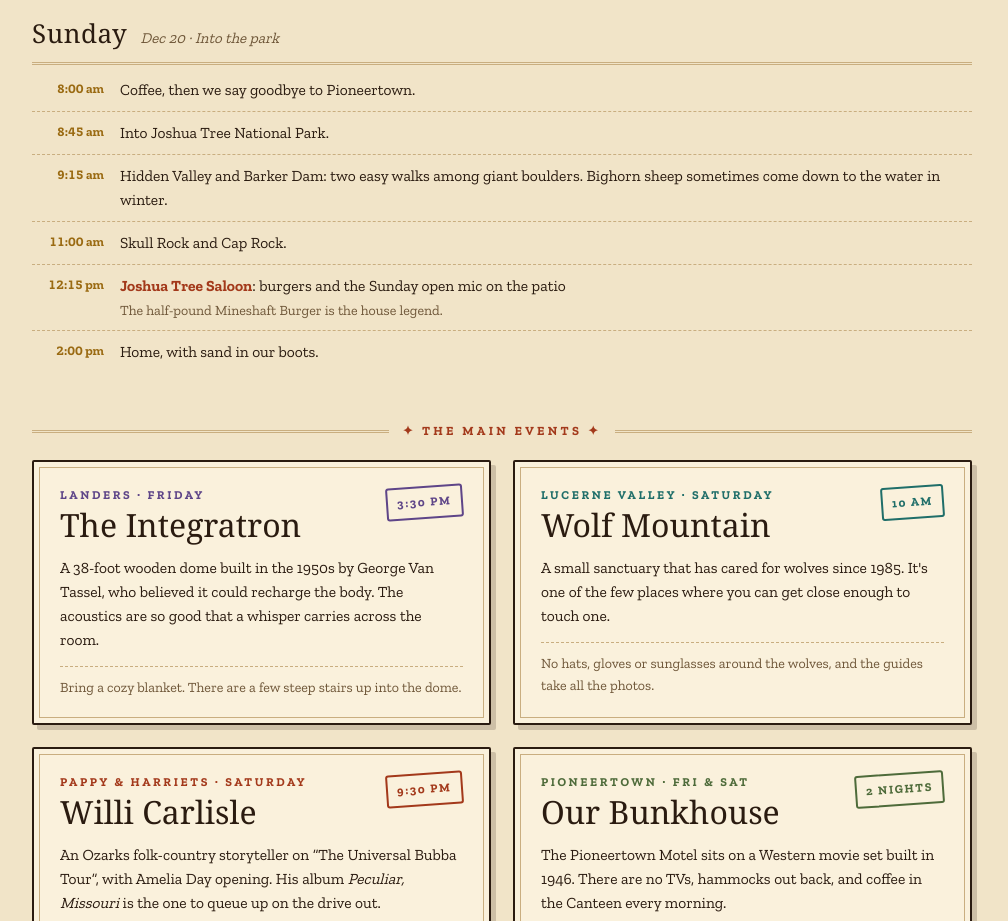
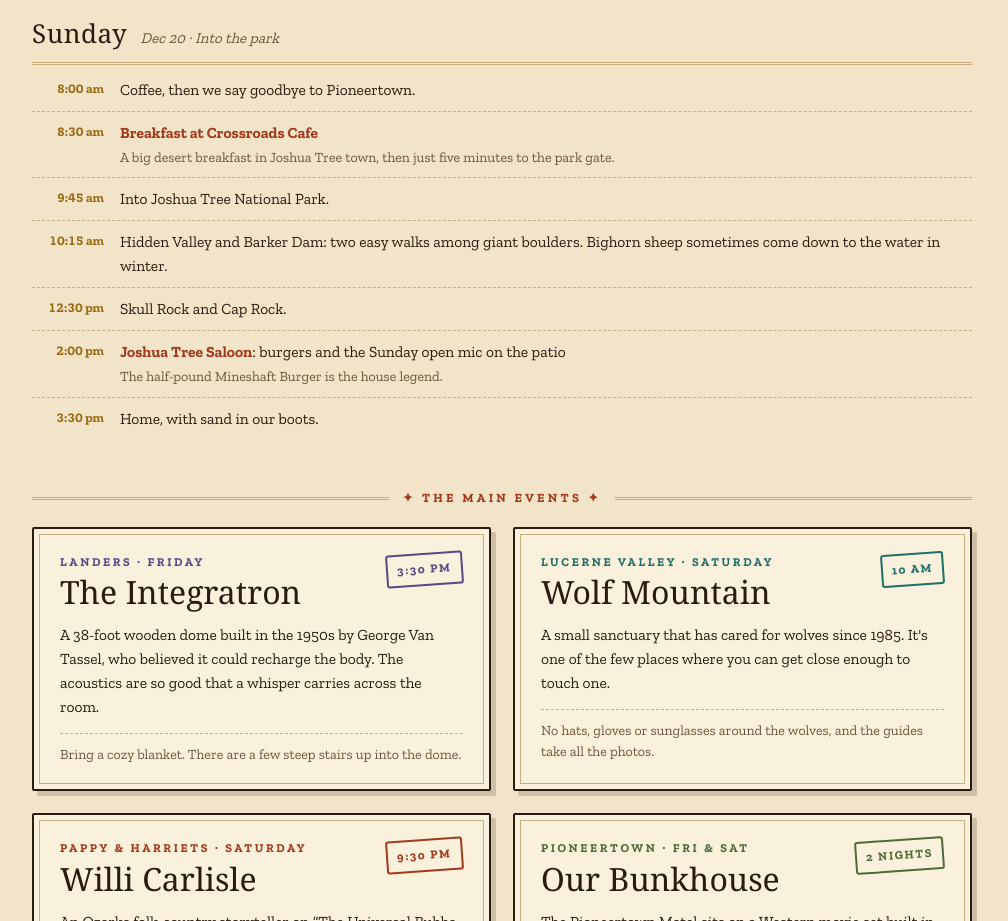
Before and after one commit to highhair20/wolf-pack-weekend, a plain HTML site: page index.html in a window 1280 px wide. Shown: the part 2000-2921 px from the top of the page, without its empty margins (138-1146 px from the left). Drawn offline with nearby package versions, Linux system fonts and the light colour scheme; a web font is replaced by a local one.

Commit message:
feat: add Sunday breakfast at Crossroads Cafe

```diff
--- a/index.html
+++ b/index.html
@@ -213,11 +213,12 @@ footer a { color: #E6B95C; }
 
   <div class="day"><h3>Sunday <small>Dec 20 · Into the park</small></h3><ul class="tl">
     <li><span class="time">8:00 am</span><span class="ev">Coffee, then we say goodbye to Pioneertown.</span></li>
-    <li><span class="time">8:45 am</span><span class="ev">Into Joshua Tree National Park.</span></li>
-    <li><span class="time">9:15 am</span><span class="ev">Hidden Valley and Barker Dam: two easy walks among giant boulders. Bighorn sheep sometimes come down to the water in winter.</span></li>
-    <li><span class="time">11:00 am</span><span class="ev">Skull Rock and Cap Rock.</span></li>
-    <li><span class="time">12:15 pm</span><span class="ev"><span class="tag show">Joshua Tree Saloon</span>: burgers and the Sunday open mic on the patio<span class="n">The half-pound Mineshaft Burger is the house legend.</span></span></li>
-    <li><span class="time">2:00 pm</span><span class="ev">Home, with sand in our boots.</span></li>
+    <li><span class="time">8:30 am</span><span class="ev"><span class="tag show">Breakfast at Crossroads Cafe</span><span class="n">A big desert breakfast in Joshua Tree town, then just five minutes to the park gate.</span></span></li>
+    <li><span class="time">9:45 am</span><span class="ev">Into Joshua Tree National Park.</span></li>
+    <li><span class="time">10:15 am</span><span class="ev">Hidden Valley and Barker Dam: two easy walks among giant boulders. Bighorn sheep sometimes come down to the water in winter.</span></li>
+    <li><span class="time">12:30 pm</span><span class="ev">Skull Rock and Cap Rock.</span></li>
+    <li><span class="time">2:00 pm</span><span class="ev"><span class="tag show">Joshua Tree Saloon</span>: burgers and the Sunday open mic on the patio<span class="n">The half-pound Mineshaft Burger is the house legend.</span></span></li>
+    <li><span class="time">3:30 pm</span><span class="ev">Home, with sand in our boots.</span></li>
   </ul></div>
 
   <h2 class="section-label"><span>The Main Events</span></h2>
```
